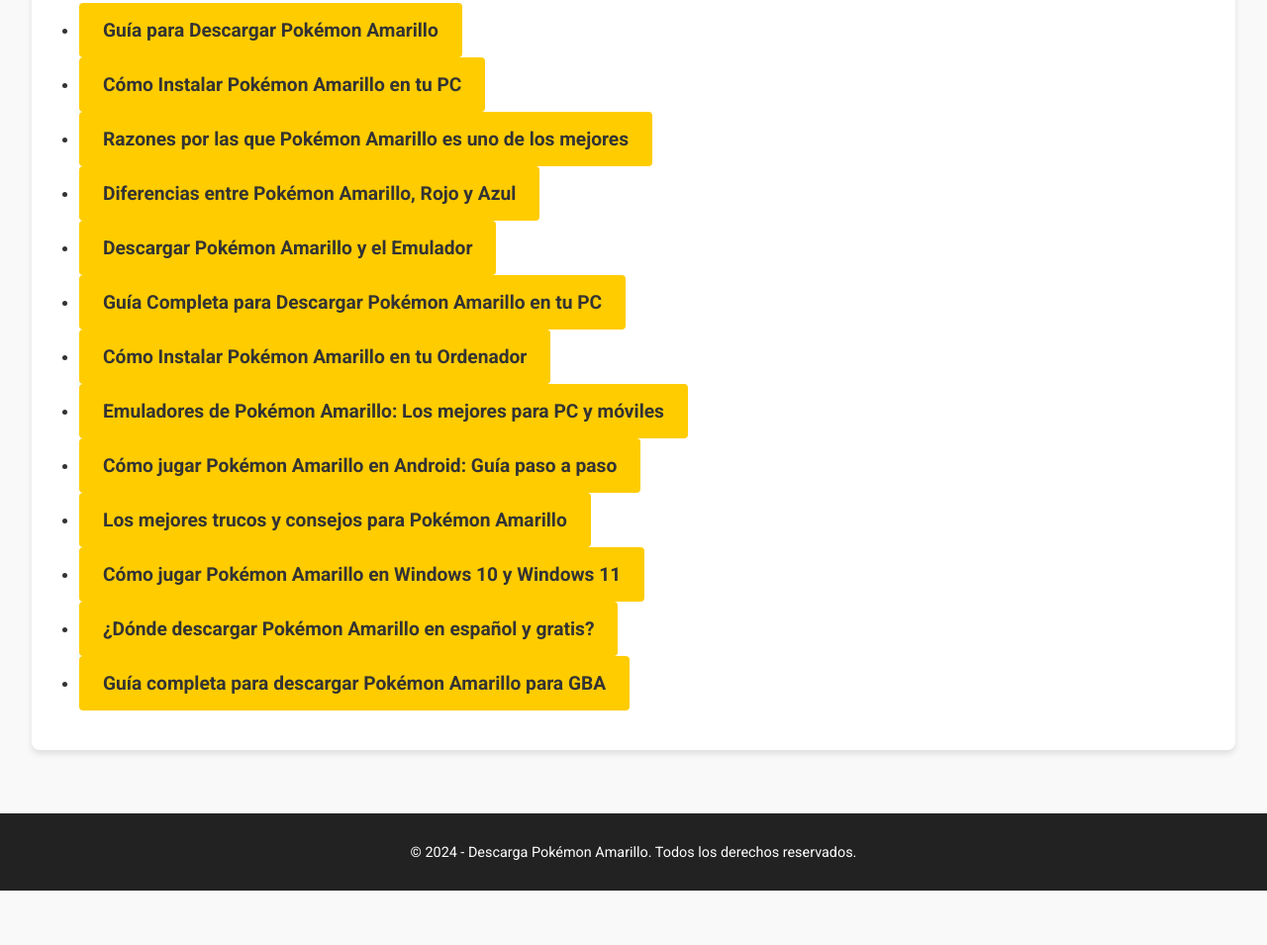
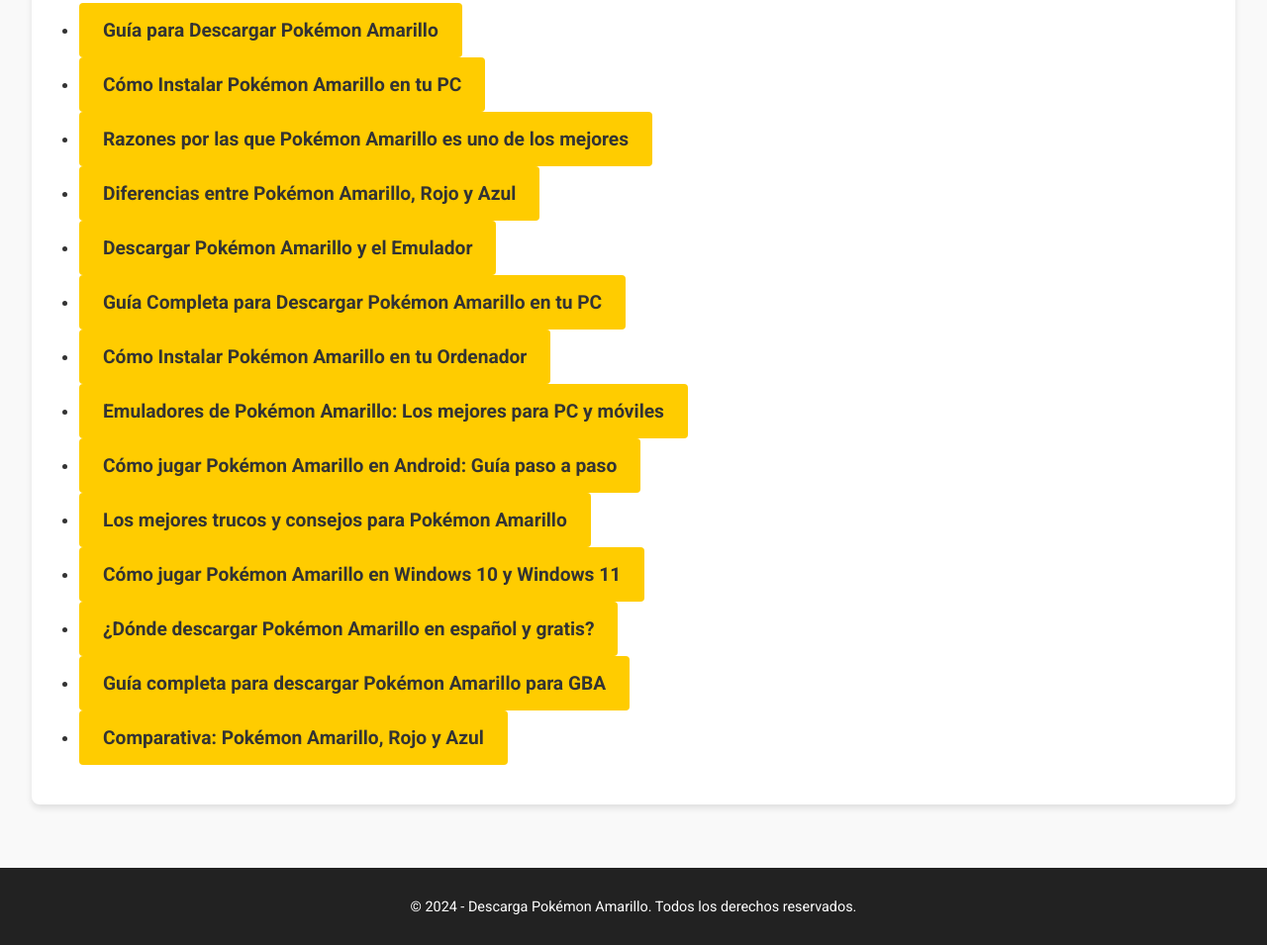
Before and after one commit to JuegosLand/PokemonAmarillo, a plain HTML site: page index.html in a window 1280 px wide. Shown: the part 1434-2389 px from the top of the page at 99% size. Before the commit the page ends 2334 px from the top, so only its background shows below. Drawn offline with Linux system fonts and the light colour scheme.

Commit message:
index.html

```diff
--- a/index.html
+++ b/index.html
@@ -194,6 +194,7 @@
                 <li><a href="como-jugar-pokemon-amarillo-en-windows.html" class="cta-button">Cómo jugar Pokémon Amarillo en Windows 10 y Windows 11</a></li>
                 <li><a href="donde-descargar-pokemon-amarillo-espanol.html" class="cta-button">¿Dónde descargar Pokémon Amarillo en español y gratis?</a></li>
                 <li><a href="guia-descargar-pokemon-amarillo-gba.html" class="cta-button">Guía completa para descargar Pokémon Amarillo para GBA</a></li>
+                <li><a href="comparativa-pokemon-amarillo-rojo-azul.html" class="cta-button">Comparativa: Pokémon Amarillo, Rojo y Azul</a></li>
             </ul>
         </div>
     </section>
```
